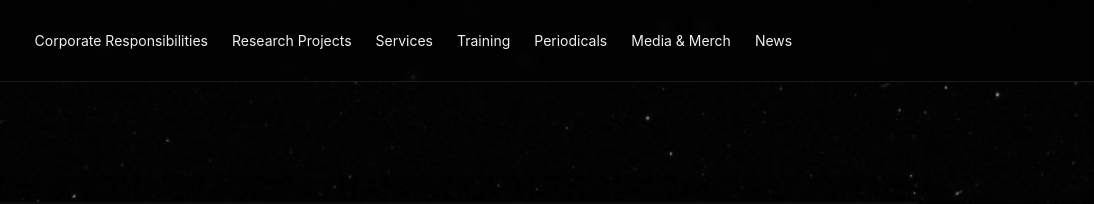
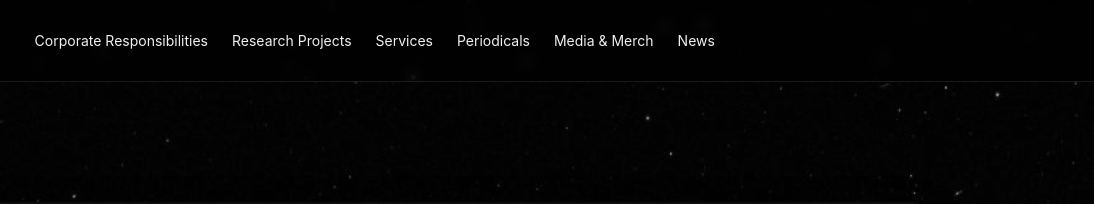
Before and after one commit to fire-ae/fire-ae.github.io, a plain HTML site: page index.html in a window 1280 px wide. Shown: the top 204 px of the page, 186-1280 px from the left. Drawn offline with Linux system fonts and the light colour scheme.

Commit message:
Update navbar.html

```diff
--- a/navbar.html
+++ b/navbar.html
@@ -18,7 +18,6 @@
             <a href="/corp-responsibility.html">Corporate Responsibilities</a>
             <a href="/research.html">Research Projects</a>
             <a href="/services.html">Services</a>
-            <a href="/training.html">Training</a>
             <a href="/ascend.html">Periodicals</a>
             <a href="/mediamerch.html">Media &amp; Merch</a>
             <a href="/news.html">News</a>
```
